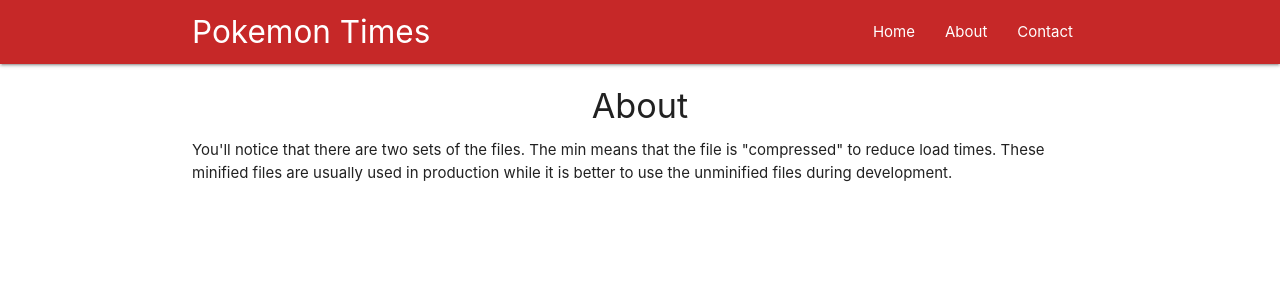
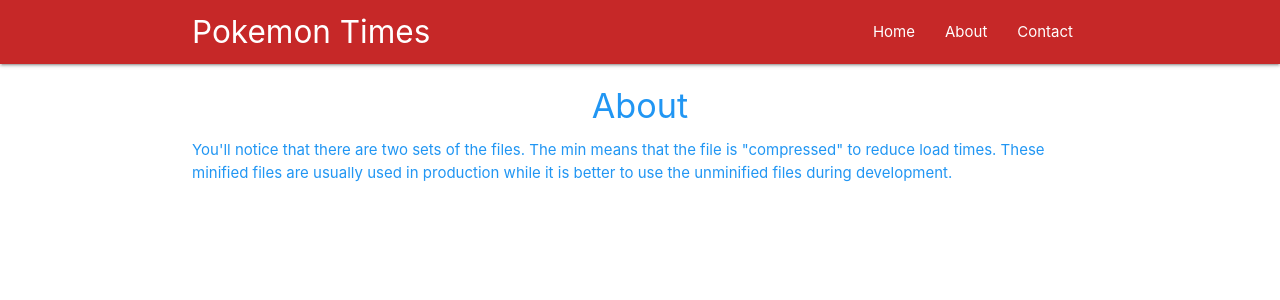
Before and after one commit to aniketbumbc/Poketimes-React, a React (Create React App) app: page /about in a window 1280 px wide. Shown: the top 300 px of the page. Built offline with nearby package versions, Linux system fonts and the light colour scheme.

Commit message:
higher order component added

```diff
--- a/src/componets/Navbar.js
+++ b/src/componets/Navbar.js
@@ -12,7 +12,6 @@
         </ul>
         </div>
         </nav>
-
     )
 }
 
--- a/src/componets/about.js
+++ b/src/componets/about.js
@@ -1,4 +1,5 @@
 import React from 'react';
+import rainbow from '../hoc/rainbow';
 const about = () => {
     return(
         <div className="container">
@@ -9,4 +10,4 @@
     )
 }
 
-export default about;
+export default  rainbow(about);
--- /dev/null
+++ b/src/hoc/rainbow.js
@@ -0,0 +1,18 @@
+import React from 'react';
+
+const rainbow = (WrappedComponent) =>{
+
+
+const colors = ['red','pink','blue','green','yellow','black'];
+const randColor = colors[Math.floor (Math.random()*5)];
+const className = randColor + '-text';
+
+return (props) =>{
+    return(
+        <div className={className}>
+            <WrappedComponent {...props}/>
+        </div>
+    )
+}
+}
+export default rainbow;
```
